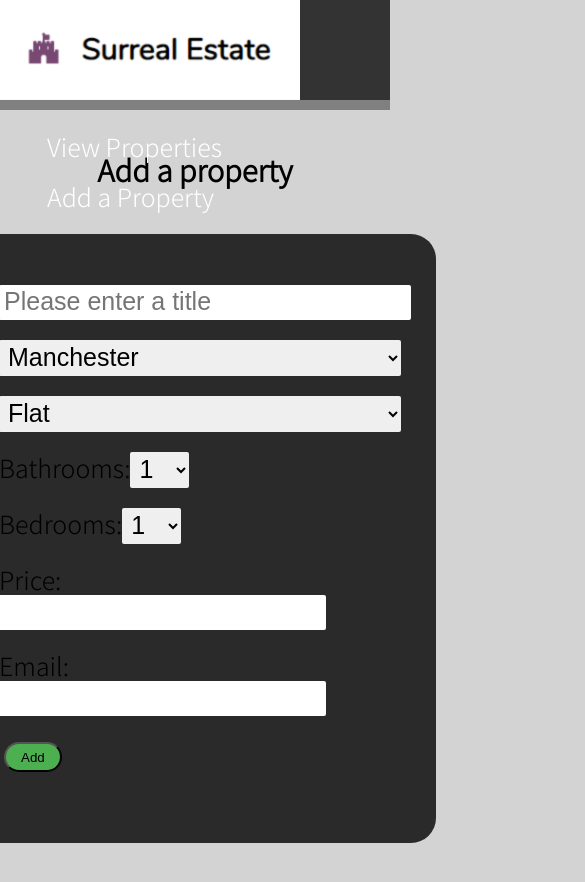
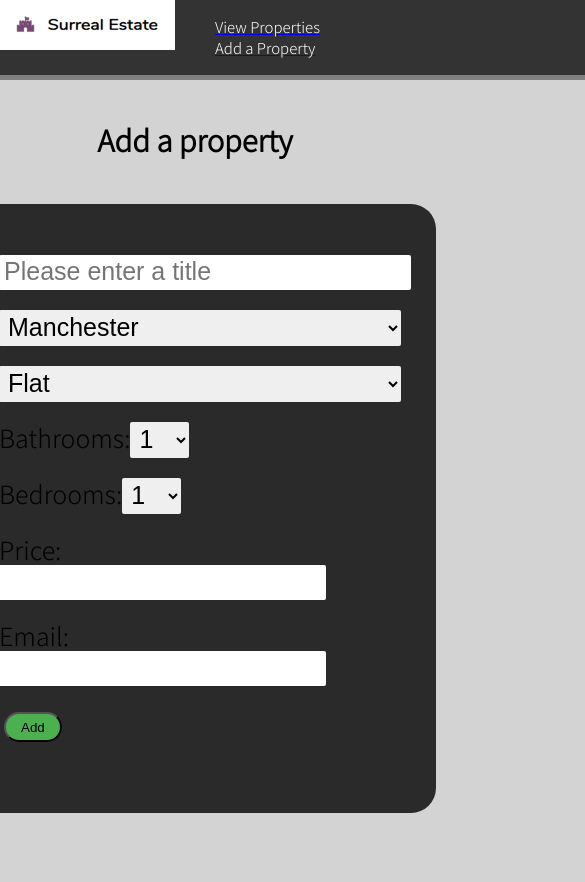
Before and after one commit to Ajaymueller/Surreal-estate-app, a React (Create React App) app: page /add-property in a window 390 px wide. Shown: the top 882 px of the page, 585 px wide, since content can reach past the window. Built offline with nearby package versions, Linux system fonts and the light colour scheme.

Commit message:
few media queries added

```diff
--- a/src/styles/NavBar.css
+++ b/src/styles/NavBar.css
@@ -19,7 +19,6 @@
 
 .Navbar nav {
     display: flex;
-    flex-wrap: wrap;
     flex-direction: row;
     background: #333;
     border-bottom: 10px solid grey;
@@ -27,7 +26,10 @@
     text-align: left;
     justify-content: flex-start;
     height: 100px;
-    width: 100%;
+    width: calc(100% - 60px);
+    transition: all .5s ease;
+    max-width: 100%;
+    min-width: 1000px;
 }
 
 .logo {
@@ -59,3 +61,45 @@
     border-color:#BBBBBB;
     cursor: pointer;
 }
+
+@media only screen and (max-width: 750px) {
+    #nav_links li {
+        font-size: 20px;
+        padding: 0px;
+        display: flex;
+        flex-wrap: wrap;
+    }
+
+    .logo {
+        height: 75px;
+        width: 200px
+    }
+
+    .Navbar nav {
+        display: flex;
+        flex-wrap: wrap;
+        flex-direction: column;
+        background: #333;
+        margin: 0 auto;
+        text-align: left;
+        border-bottom: 5px solid grey;
+    }
+}
+
+@media only screen and (max-width: 450px) {
+    #nav_links li {
+        font-size: 15px;
+        padding: 0px;
+        display: flex;
+        flex-wrap: wrap;
+    }
+
+    .logo {
+        width: 175px;
+        height: 50px;
+    }
+
+    .Navbar nav {
+        height: 75px;
+    }
+}
```
Also changed, not shown: src/components/NavBar.js (+32 -0 lines).
